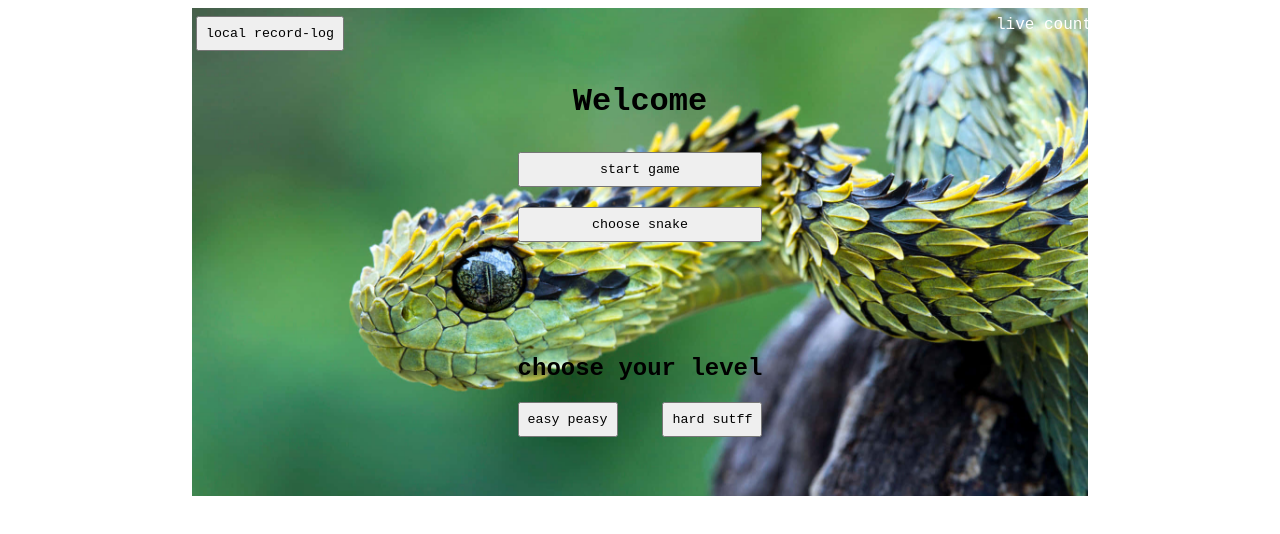
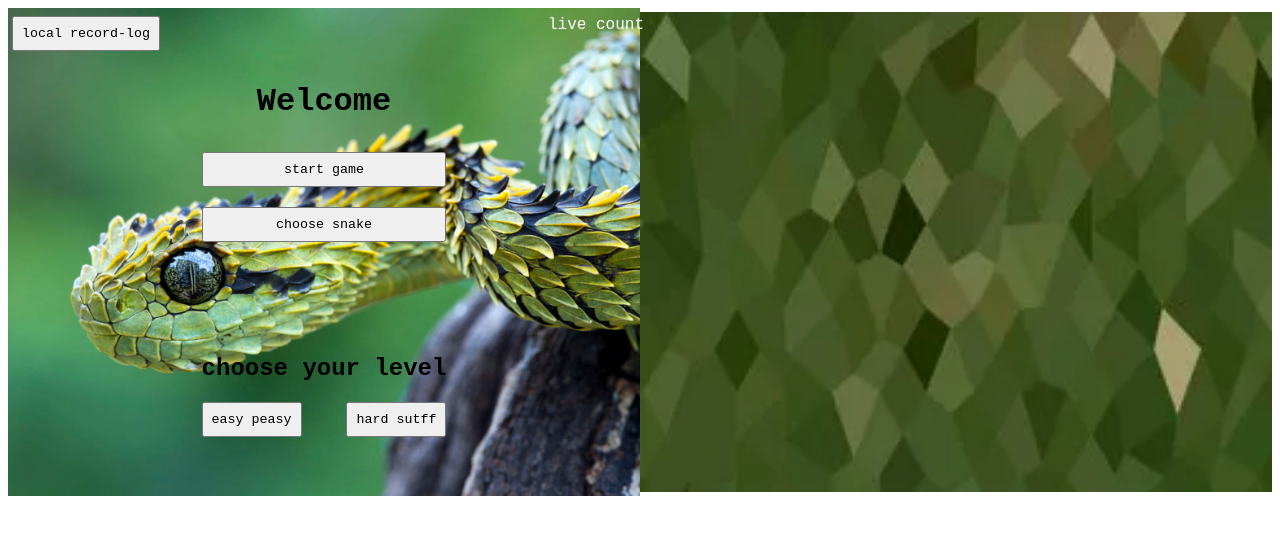
Before and after one commit to mariamagneu/snakegame, a plain HTML site: page index.html in a window 1280 px wide. Both pictures are taken after a click on the button "start game". Drawn offline with Linux system fonts and the light colour scheme.

Commit message:
trying to make game area appear instead of start screen and failing

```diff
--- a/index.html
+++ b/index.html
@@ -4,12 +4,12 @@
     <meta charset="UTF-8" />
     <meta name="viewport" content="width=device-width, initial-scale=1.0" />
     <link rel="stylesheet" href="styles.css" />
-    <script src="index.js"></script>
+    <script src="index.js" defer></script>
     <title>Document</title>
   </head>
   <body>
     <section class="container">
-      <section class="start-screen">
+      <section id="start-screen">
         <nav>
           <button id="record-log">local record-log</button>
           <div id="lives">live count</div>
--- a/index.js
+++ b/index.js
@@ -1,5 +1,16 @@
-const startBtn = document.getElementById("start");
-const recordLogBtn = document.getElementById("record-log");
-const liveCount = document.getElementById("lives")
-const snakeChoiceBtn = document.getElementById("snakestyle");
-const lvlEasy =
+document.addEventListener("DOMContentLoaded", () => {
+  const startScreen = document.getElementById("start-screen");
+  const gameScreen = document.getElementById("game-area");
+
+  const startBtn = document.getElementById("start");
+  const recordLogBtn = document.getElementById("record-log");
+  const liveCount = document.getElementById("lives");
+  const snakeChoiceBtn = document.getElementById("snakestyle");
+  const lvlEasy = document.getElementById("easy");
+  const lvlHard = document.getElementById("hard");
+
+  startBtn.addEventListener("click", () => {
+    startScreen.classList.add("hidden");
+    gameScreen.classList.remove("hidden");
+  });
+});
--- a/styles.css
+++ b/styles.css
@@ -10,7 +10,7 @@ h1 {
   font-size: 2em;
   justify-self: centers;
 }
-.start-screen {
+#start-screen {
   background-image: url(images/snake-background-z1pwx91w43h1nabw.jpg);
   background-position: center;
   background-repeat: no-repeat;
@@ -24,7 +24,7 @@ h1 {
   align-items: center;
 }
 
-.start-screen nav {
+#start-screen nav {
   display: flex;
   flex-direction: row;
   justify-content: space-between;
@@ -63,3 +63,12 @@ button {
 button:hover {
   transform: scale(1.5);
 }
+
+#game-area {
+  background-image: url(images/game-bg.webp);
+  background-position: center;
+  background-repeat: repeat;
+  background-size: cover;
+  height: 60vh;
+  width: 70vw;
+}
```
